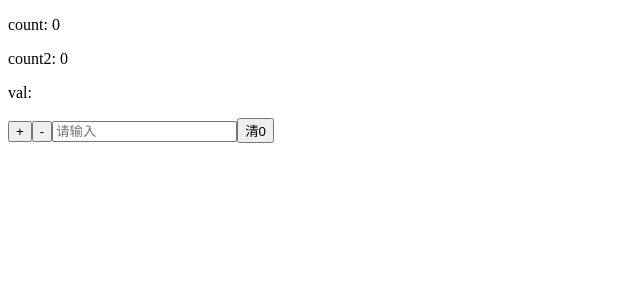
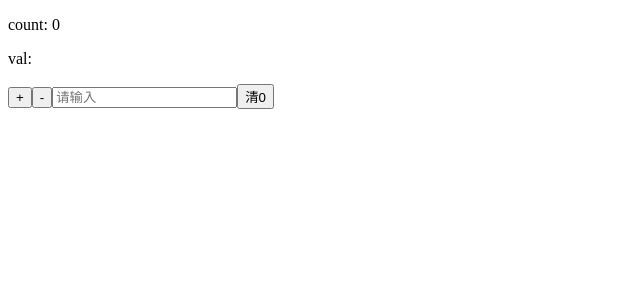
Before and after one commit to Yanchenyu/react-rxjs, a React app: page / in a window 1280 px wide. Shown: the top 300 px of the page, without its empty margins (0-640 px from the left). Built offline with nearby package versions, Linux system fonts and the light colour scheme.

Commit message:
添加rxjs和react结合正确实例

```diff
--- a/index.js
+++ b/index.js
@@ -1,6 +1,6 @@
 import React from 'react'
 import ReactDOM from 'react-dom'
-import App from './src/App4'
+import App from './src/App5'
 
 ReactDOM.render(
     <App />,
--- /dev/null
+++ b/src/App5.js
@@ -0,0 +1,87 @@
+import React, { Component } from 'react';
+import { map, mergeMap } from 'rxjs/operators'
+import { filter } from 'rxjs/internal/operators/filter';
+import { fromPromise } from 'rxjs/internal/observable/fromPromise';
+import { Subject } from 'rxjs';
+import { throttleTime } from 'rxjs/internal/operators/throttleTime';
+import { scan } from 'rxjs/internal/operators/scan';
+import { CountView } from './CountView';
+
+export default class extends Component {
+
+    constructor(props) {
+        super(props);
+        this.state = {
+            count: 0,
+            val: ''
+        };
+        this.subscriptions = {};
+    }
+
+    subscriptionCreator = (subscription) => {
+        if (!this.subscriptions[subscription]) {
+            this.subscriptions[subscription] = new Subject();
+        }
+        return this.subscriptions[subscription]
+    }
+
+    observerCreator = (initialState) => ({
+        next: (val) => {
+            this.setState({
+                [initialState]: val
+            })
+        }
+    })
+
+    componentDidMount() {
+
+        this.subscriptionCreator('subscription1').pipe(
+            throttleTime(500),
+        ).subscribe(this.observerCreator('val'));
+
+        this.subscriptionCreator('subscription2').pipe(
+            scan((result, insec) => {
+                return result + insec
+            })
+        ).subscribe(this.observerCreator('count'))
+
+        this.subscriptionCreator('subscription3').pipe(
+            mergeMap(
+                () => fromPromise(fetch('/movies.json'))
+                    .pipe(
+                        filter(val => !val.ok),
+                        map(val => 0)
+                    )
+            )
+        ).subscribe(this.observerCreator('count'));
+
+    }
+
+    unsubscribe = () => {
+        Object.values(this.subscriptions).forEach((item) => item.unsubscribe());
+    }
+
+    componentWillUnmount() {
+        this.unsubscribe();
+    }
+
+    handleAdd = () => this.subscriptions['subscription2'].next(1)
+
+    handleMinus = () => this.subscriptions['subscription2'].next(-1)
+
+    handleClean = () => this.subscriptions['subscription3'].next()
+
+    handleChange = (val) => this.subscriptions['subscription1'].next(val)
+
+    render() {
+        const { count, val } = this.state;
+        return <CountView
+            count={count}
+            val={val}
+            handleAdd={this.handleAdd}
+            handleMinus={this.handleMinus}
+            handleChange={this.handleChange}
+            handleClean={this.handleClean}
+        />
+    }
+}
```
